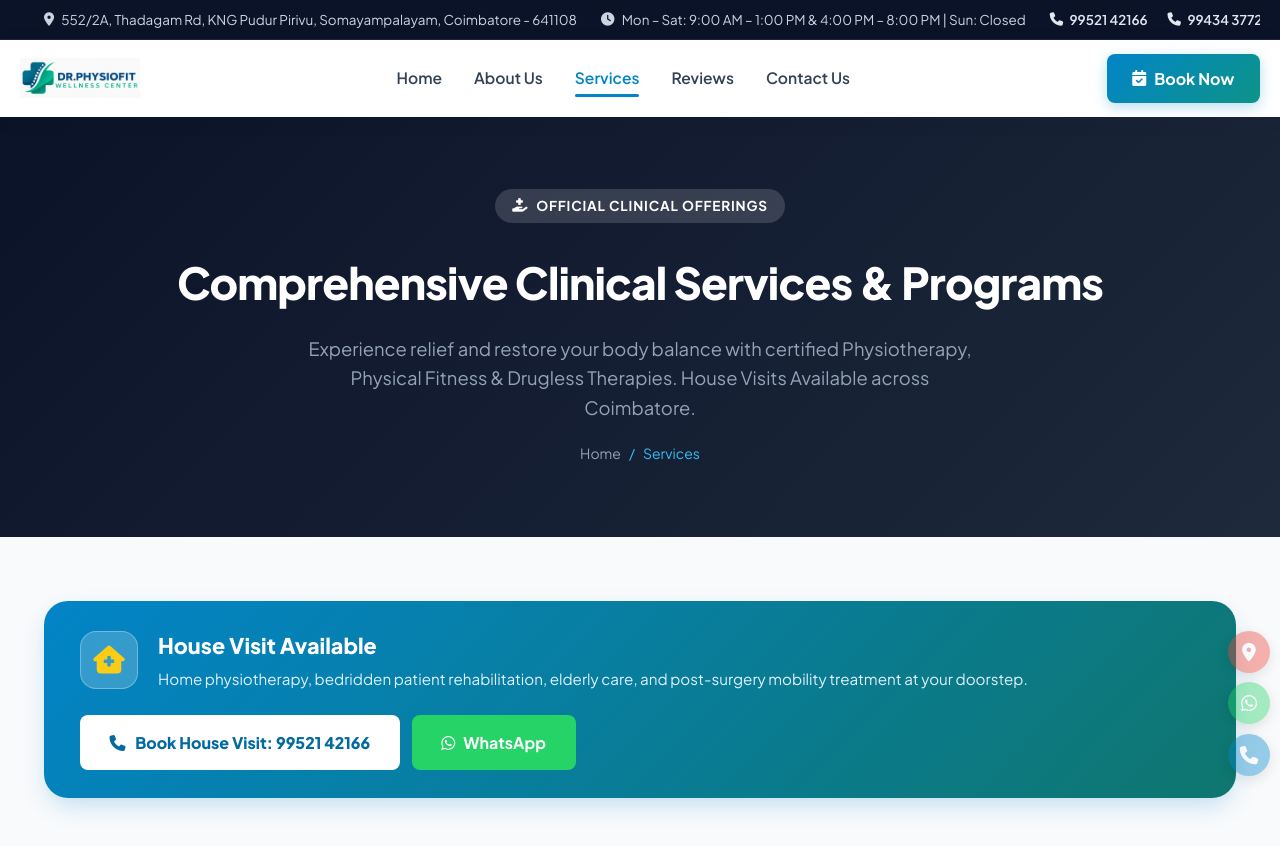
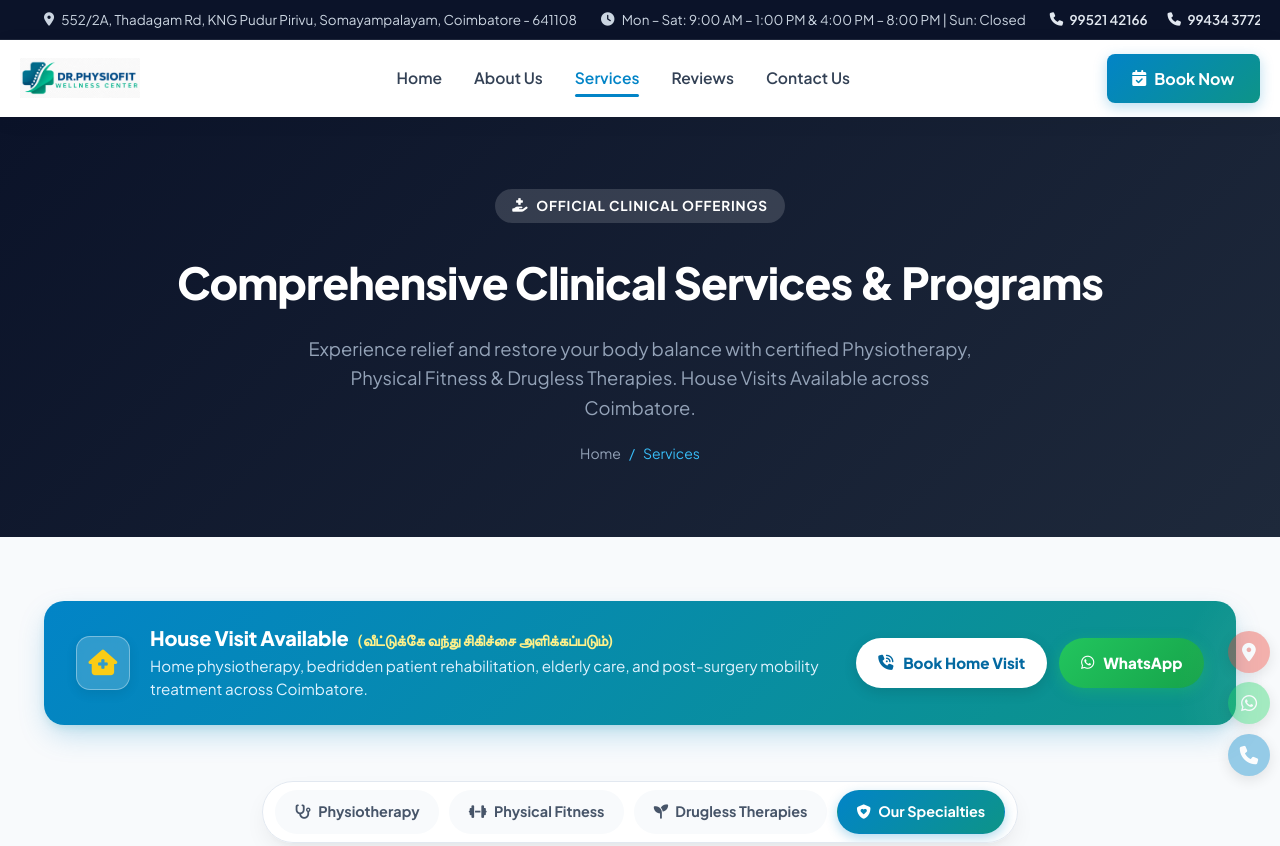
Before and after one commit to BanavathS45/loc_physioFit, a plain HTML site: page services/index.html in a window 1280 px wide. Shown: the top 846 px of the page. Drawn offline with Linux system fonts and the light colour scheme.

Commit message:
Fix House Visit banner button alignment and modern pill design across home and services

```diff
--- a/css/style.css
+++ b/css/style.css
@@ -1848,51 +1848,177 @@ ul {
    ========================================================================== */
 
 .house-visit-banner {
-  background: linear-gradient(135deg, #0284c7 0%, #0f766e 100%);
-  border-radius: var(--radius-lg);
-  padding: 1.75rem 2.25rem;
+  background: linear-gradient(135deg, #0284c7 0%, #0d9488 100%);
+  border-radius: 20px;
+  padding: 1.5rem 2rem;
   color: #ffffff;
   display: flex;
   align-items: center;
   justify-content: space-between;
   gap: 1.5rem;
   margin-bottom: 3.5rem;
-  box-shadow: 0 10px 25px -5px rgba(2, 132, 199, 0.25);
-  flex-wrap: wrap;
+  box-shadow:
+    0 12px 30px -5px rgba(2, 132, 199, 0.28),
+    0 4px 10px -2px rgba(13, 148, 136, 0.15);
+  position: relative;
+  overflow: hidden;
+}
+
+.house-visit-banner::after {
+  content: "";
+  position: absolute;
+  top: -50%;
+  right: -20%;
+  width: 300px;
+  height: 300px;
+  background: radial-gradient(circle, rgba(255, 255, 255, 0.12) 0%, transparent 70%);
+  pointer-events: none;
 }
 
 .house-visit-content {
   display: flex;
   align-items: center;
   gap: 1.25rem;
+  flex: 1;
+  min-width: 0;
 }
 
 .house-visit-icon {
-  width: 58px;
-  height: 58px;
-  border-radius: 16px;
-  background: rgba(255, 255, 255, 0.2);
+  width: 54px;
+  height: 54px;
+  border-radius: 14px;
+  background: rgba(255, 255, 255, 0.18);
   backdrop-filter: blur(8px);
+  -webkit-backdrop-filter: blur(8px);
   display: flex;
   align-items: center;
   justify-content: center;
-  font-size: 1.75rem;
+  font-size: 1.6rem;
   color: #facc15;
   flex-shrink: 0;
-  border: 1px solid rgba(255, 255, 255, 0.3);
-}
-
-.house-visit-text h3 {
-  font-size: 1.35rem;
+  border: 1px solid rgba(255, 255, 255, 0.35);
+  box-shadow: 0 4px 12px rgba(0, 0, 0, 0.08);
+}
+
+.house-visit-text {
+  flex: 1;
+  min-width: 0;
+}
+
+.house-visit-text h3,
+.house-visit-text h4 {
+  font-size: 1.25rem;
   font-weight: 800;
   color: #ffffff;
-  margin-bottom: 0.25rem;
+  margin: 0 0 0.3rem 0;
+  line-height: 1.3;
+  letter-spacing: -0.01em;
+}
+
+.house-visit-text .tamil-inline {
+  font-size: 0.95rem;
+  font-weight: 600;
+  color: #fef08a;
+  margin-left: 0.35rem;
 }
 
 .house-visit-text p {
   color: #e0f2fe;
   font-size: 0.95rem;
+  line-height: 1.5;
   margin: 0;
+}
+
+.house-visit-actions {
+  display: inline-flex;
+  align-items: center;
+  gap: 0.75rem;
+  flex-shrink: 0;
+}
+
+.house-visit-btn {
+  display: inline-flex;
+  align-items: center;
+  justify-content: center;
+  gap: 0.6rem;
+  background: #ffffff;
+  color: #0369a1 !important;
+  font-weight: 800;
+  font-size: 0.95rem;
+  padding: 0.8rem 1.4rem;
+  border-radius: 9999px;
+  min-height: 46px;
+  white-space: nowrap;
+  box-shadow: 0 4px 14px rgba(0, 0, 0, 0.12);
+  transition: all 0.25s ease;
+  text-decoration: none;
+}
+
+.house-visit-btn:hover {
+  background: #f0f9ff;
+  color: #0284c7 !important;
+  transform: translateY(-2px);
+  box-shadow: 0 8px 20px rgba(0, 0, 0, 0.18);
+}
+
+.house-visit-whatsapp-btn {
+  display: inline-flex;
+  align-items: center;
+  justify-content: center;
+  gap: 0.55rem;
+  background: linear-gradient(135deg, #22c55e 0%, #16a34a 100%);
+  color: #ffffff !important;
+  font-weight: 800;
+  font-size: 0.95rem;
+  padding: 0.8rem 1.35rem;
+  border-radius: 9999px;
+  min-height: 46px;
+  white-space: nowrap;
+  box-shadow: 0 4px 14px rgba(34, 197, 94, 0.35);
+  transition: all 0.25s ease;
+  text-decoration: none;
+}
+
+.house-visit-whatsapp-btn:hover {
+  background: linear-gradient(135deg, #16a34a 0%, #15803d 100%);
+  transform: translateY(-2px);
+  box-shadow: 0 8px 22px rgba(34, 197, 94, 0.45);
+}
+
+@media (max-width: 900px) {
+  .house-visit-banner {
+    flex-direction: column;
+    align-items: flex-start;
+    padding: 1.5rem;
+    gap: 1.25rem;
+  }
+  .house-visit-actions {
+    width: 100%;
+    display: flex;
+    flex-wrap: wrap;
+    gap: 0.75rem;
+  }
+  .house-visit-actions .house-visit-btn,
+  .house-visit-actions .house-visit-whatsapp-btn {
+    flex: 1;
+    min-width: 160px;
+    text-align: center;
+  }
+}
+
+@media (max-width: 540px) {
+  .house-visit-content {
+    flex-direction: column;
+    align-items: flex-start;
+    gap: 0.85rem;
+  }
+  .house-visit-actions {
+    flex-direction: column;
+  }
+  .house-visit-actions .house-visit-btn,
+  .house-visit-actions .house-visit-whatsapp-btn {
+    width: 100%;
+  }
 }
 
 .category-header-pill {
--- a/services/index.html
+++ b/services/index.html
@@ -129,15 +129,15 @@
               <i class="fa-solid fa-house-medical"></i>
             </div>
             <div class="house-visit-text">
-              <h3>House Visit Available</h3>
-              <p>Home physiotherapy, bedridden patient rehabilitation, elderly care, and post-surgery mobility treatment at your doorstep.</p>
+              <h3>House Visit Available <span class="tamil-inline">(வீட்டுக்கே வந்து சிகிச்சை அளிக்கப்படும்)</span></h3>
+              <p>Home physiotherapy, bedridden patient rehabilitation, elderly care, and post-surgery mobility treatment across Coimbatore.</p>
             </div>
           </div>
-          <div style="display: flex; gap: 0.75rem; align-items: center; flex-wrap: wrap;">
-            <a href="tel:+919952142166" class="btn btn-white" style="font-weight: 800;">
-              <i class="fa-solid fa-phone"></i> Book House Visit: 99521 42166
+          <div class="house-visit-actions">
+            <a href="tel:+919952142166" class="house-visit-btn">
+              <i class="fa-solid fa-phone-volume"></i> Book Home Visit
             </a>
-            <a href="https://wa.me/919952142166?text=Hi%20Dr.%20PhysioFit,%20I%20would%20like%20to%20request%20a%20House%20Visit%20for%20Physiotherapy" target="_blank" class="btn btn-whatsapp">
+            <a href="https://wa.me/919952142166?text=Hi%20Dr.%20PhysioFit,%20I%20would%20like%20to%20request%20a%20House%20Visit%20for%20Physiotherapy" target="_blank" class="house-visit-whatsapp-btn">
               <i class="fa-brands fa-whatsapp"></i> WhatsApp
             </a>
           </div>
```
Also changed, not shown: index.html (+7 -0 lines), services.html (+6 -6 lines).
